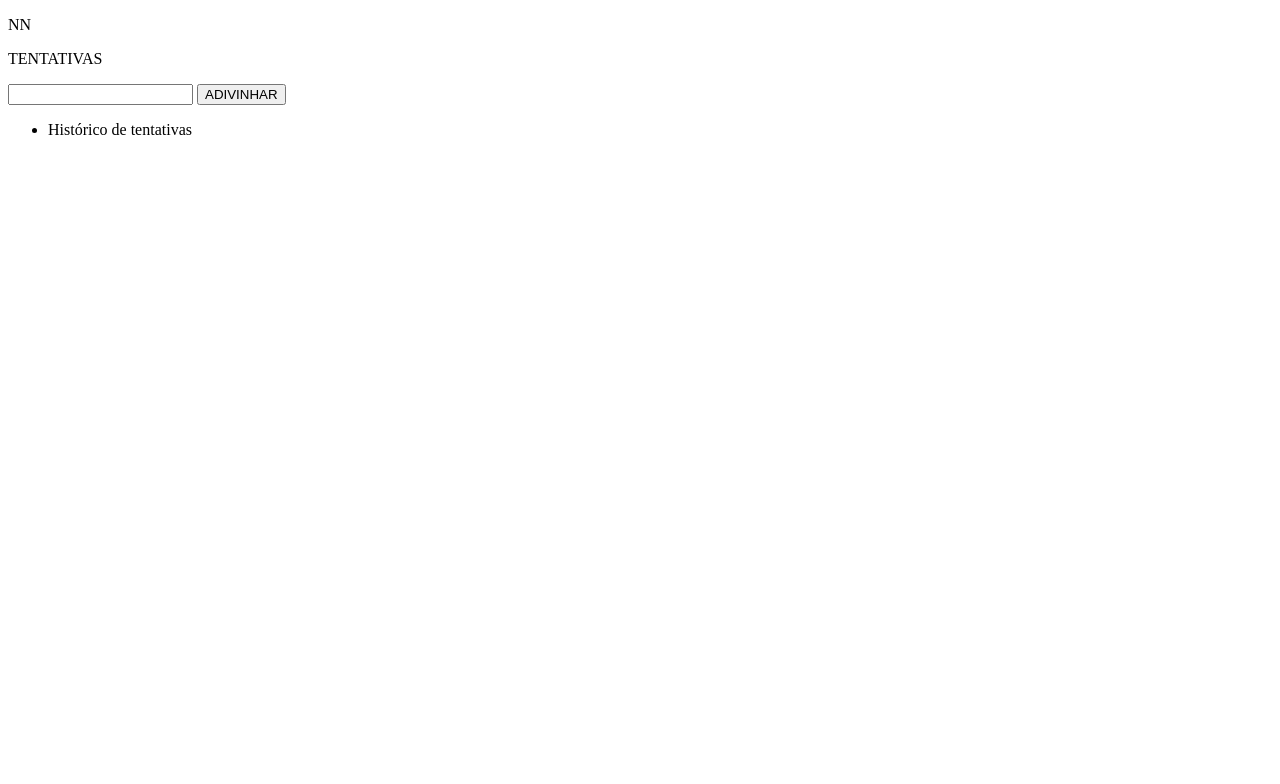
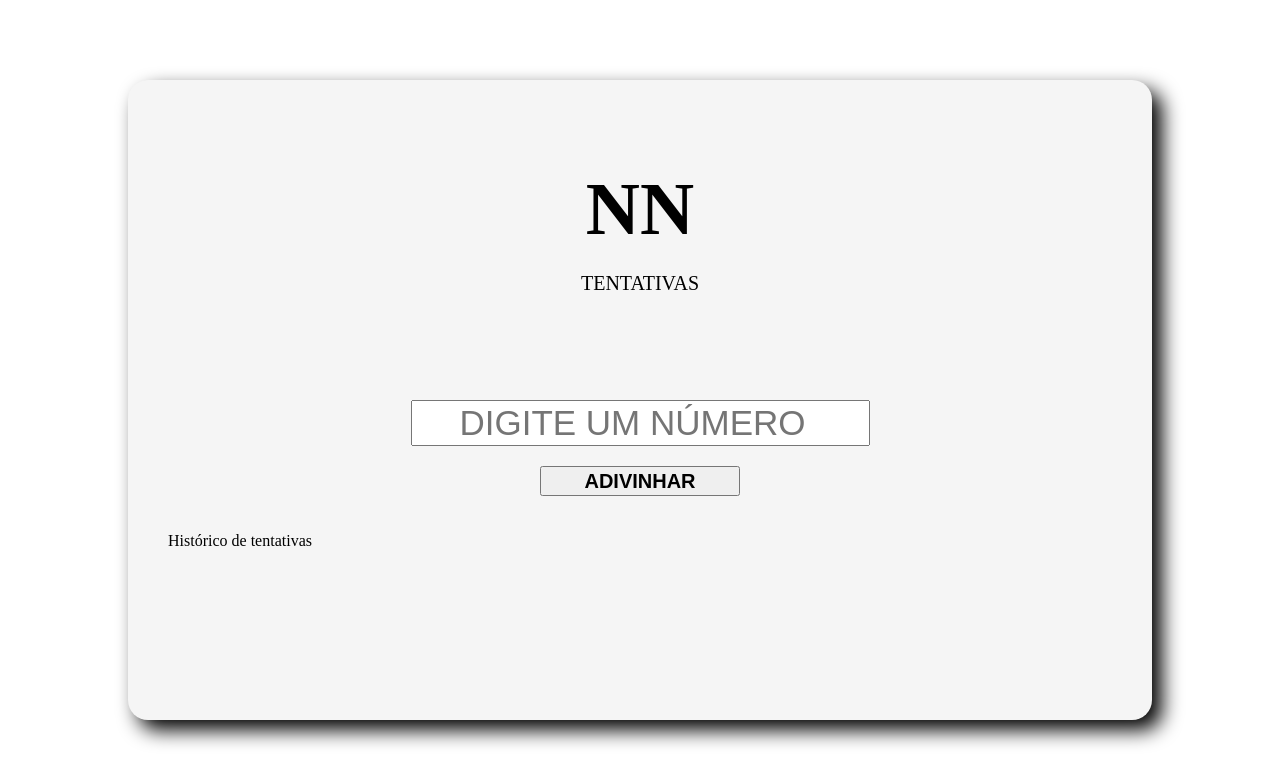
Before and after one commit to LuizHenriqueVitorino/WhatsIsTheNumber, a plain HTML site: page index.html in a window 1280 px wide. Drawn offline with Linux system fonts and the light colour scheme.

Commit message:
feature: estiliza a tela principal.

```diff
--- a/index.html
+++ b/index.html
@@ -3,6 +3,7 @@
 <head>
     <meta charset="UTF-8">
     <meta name="viewport" content="width=device-width, initial-scale=1.0">
+    <link rel="stylesheet" href="static/style.css">
     <title>Adivinho no número</title>
 </head>
 <body>
@@ -14,8 +15,8 @@
             </div>
         </div>
         <div class="display" id="display-user">
-            <input type="number">
-            <button>ADIVINHAR</button>
+            <input  maxlength="2" placeholder="DIGITE UM NÚMERO" name="attempt"  type="number" id="attempt-input">
+            <button id="submit">ADIVINHAR</button>
             <div id="attempts-historical">
                 <ul>
                     <li>Histórico de tentativas</li>
--- /dev/null
+++ b/static/style.css
@@ -0,0 +1,67 @@
+body {
+    margin: 0;
+    border: 0;
+    display: flex; /* Usando flexbox */
+    justify-content: center; /* Centraliza horizontalmente */
+    align-items: center; /* Centraliza verticalmente */
+    height: 100vh; /* Faz o body ocupar toda a altura da viewport */
+    text-align: center;
+}
+
+.conteiner {
+    width: 80%;
+    height: 80%;
+    background-color: #f5f5f5;
+    box-shadow: 10px 10px 20px #000000;
+    border-radius: 20px;
+}
+
+.display {
+    height: 50%;
+}
+
+#display-system {
+    display: flex;
+    justify-content: center;
+    align-items: center;
+
+}
+
+#attempts-number {
+    font-size: 75px;
+    font-weight: bold;
+    margin: 0;
+}
+
+#attempts-label {
+    font-size: 20px;
+}
+
+#display-user {
+    display: flex;
+    align-items: center;
+    flex-direction: column;
+}
+
+#attempt-input {
+    height: 40px;
+    font-size: 35px;
+    text-align: center;
+}
+
+#submit {
+    height: 30px;
+    width: 200px;
+    font-size: 20px;
+    font-weight: bold;
+    margin: 20px;
+}
+
+#attempts-historical {
+    text-align: left;
+    width: 100%;
+}
+
+ul {
+    list-style: none;
+}
```
